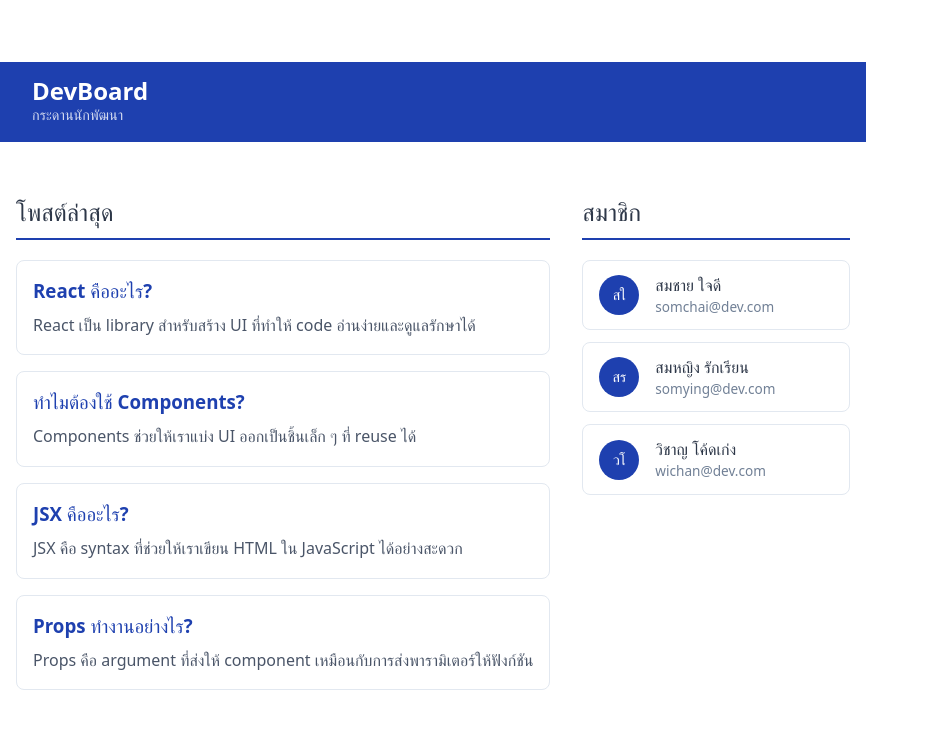
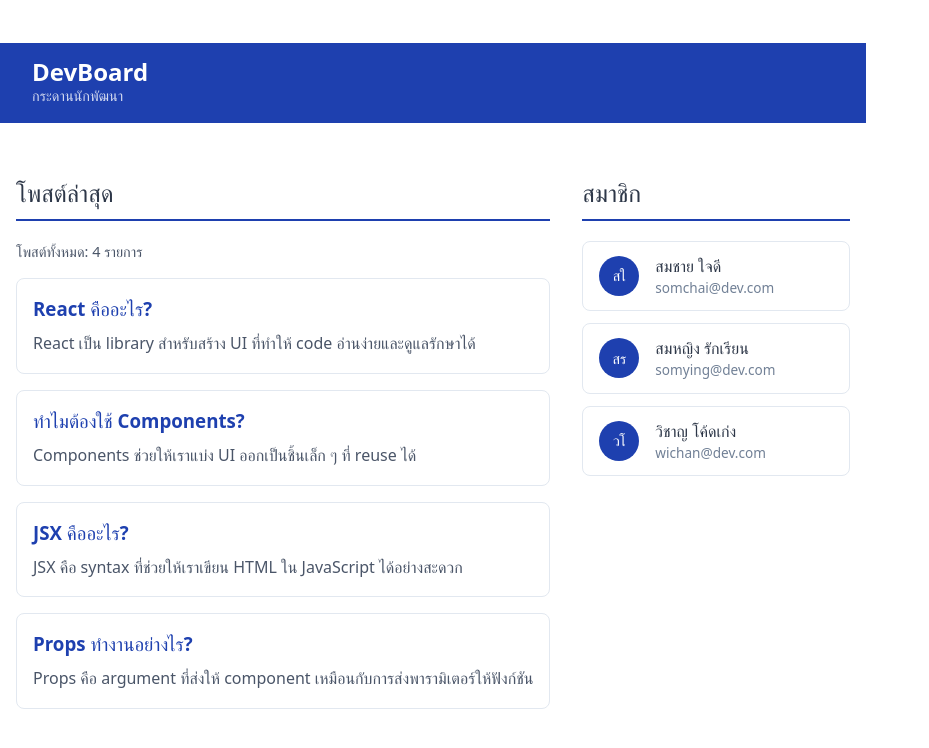
Before and after one commit to Aomtawan/67160204_DevBoard, a React (Vite) app: page / in a window 1280 px wide. Shown: the top 748 px of the page, without its empty margins (0-929 px from the left). Built offline with nearby package versions, Linux system fonts and the light colour scheme.

Commit message:
feat: add PostCount Component

```diff
--- /dev/null
+++ b/src/components/PostCount.jsx
@@ -0,0 +1,15 @@
+function PostCount({ count }) {
+    return (
+        <p
+        style={{
+            margin: "0.5rem 0 1rem",
+            color: "#4a5568",
+            fontSize: "0.9rem",
+        }}
+        >
+            โพสต์ทั้งหมด: {count} รายการ
+        </p>
+    );
+}
+
+export default PostCount;
--- a/src/components/PostList.jsx
+++ b/src/components/PostList.jsx
@@ -1,4 +1,5 @@
 import PostCard from "./PostCard";
+import PostCount from "./PostCount";
 
 function PostList({ posts }) {
     return (
@@ -12,6 +13,9 @@ function PostList({ posts }) {
             >
                 โพสต์ล่าสุด
             </h2>
+            {/* นับจำนวน array */}
+            <PostCount count={posts.length} />
+
             {posts.map((post) => (
                 <PostCard key={post.id} title={post.title} body={post.body} />
             ))}
```
